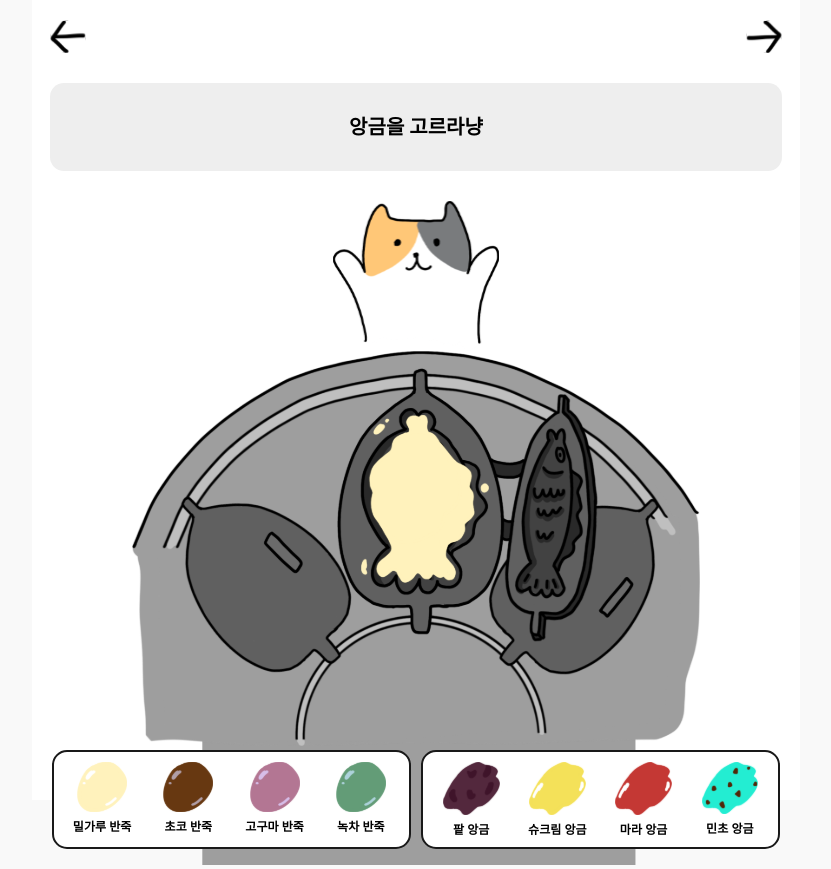
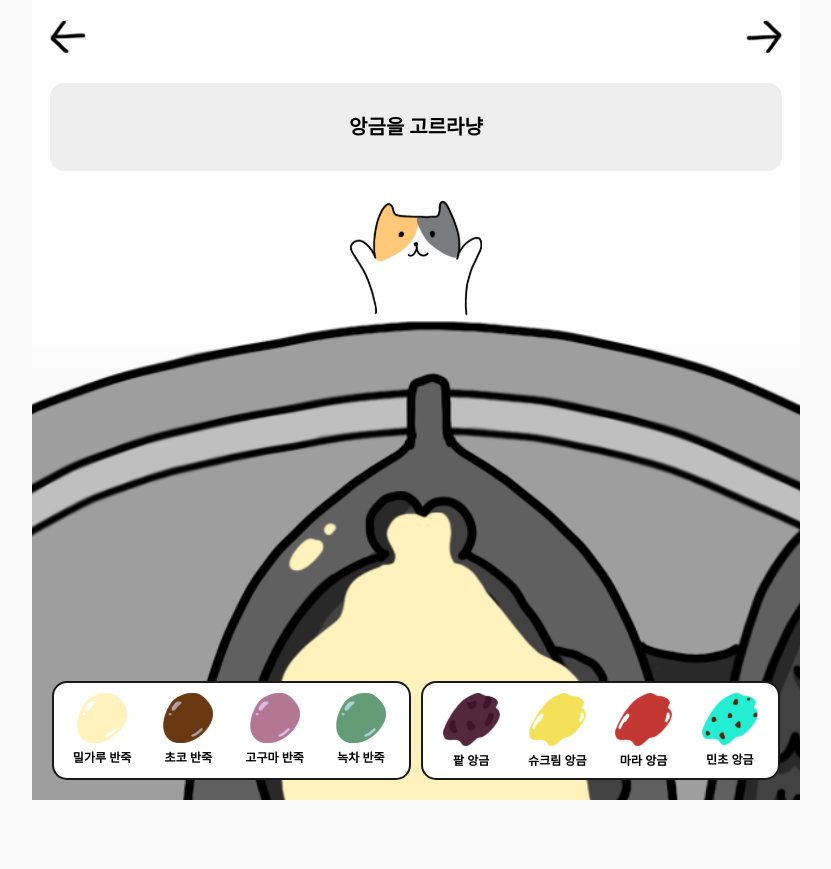
Before and after one commit to dusunax/NyangGle_Front_End, a React (Vite) app: page /customFish in a window 1280 px wide. Shown: the whole page, without its empty margins (224-1055 px from the left). After the commit the page ends 800 px from the top, so only its background shows below. Built offline with nearby package versions, Linux system fonts and the light colour scheme; no server answers; a web font is replaced by a local one.

Commit message:
[UI] 붕어빵 커스텀 페이지 스타일 수정

```diff
--- a/src/pages/customFishbread/CustomFish.jsx
+++ b/src/pages/customFishbread/CustomFish.jsx
@@ -297,18 +297,27 @@ const Contents = styled.section`
   flex-direction: column;
   align-items: center;
   position: relative;
+  overflow: hidden;
 
   .cat {
-    height: 150px;
+    height: 15vh;
+  }
+
+  .dough {
+    height: 120vw;
   }
 
   .sediment {
+    height: 20vw;
     position: absolute;
-    top: 53%;
+    top: 25vh;
   }
 `;
 
-const FishFrame = styled.section``;
+const FishFrame = styled.section`
+  flex: 1;
+  background: linear-gradient(0, #8c8c8c, transparent);
+`;
 
 const Types = styled.section`
   ${({ theme }) => theme.flex.row}
```
